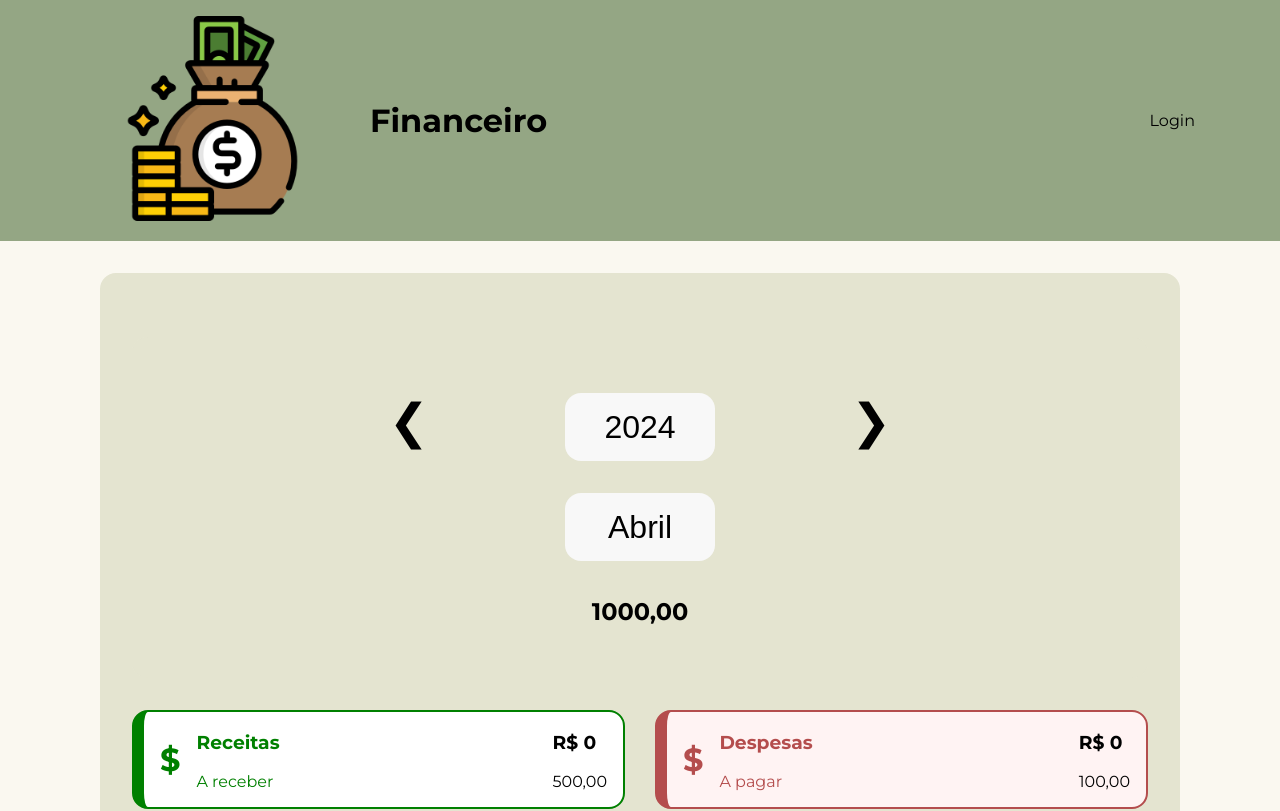
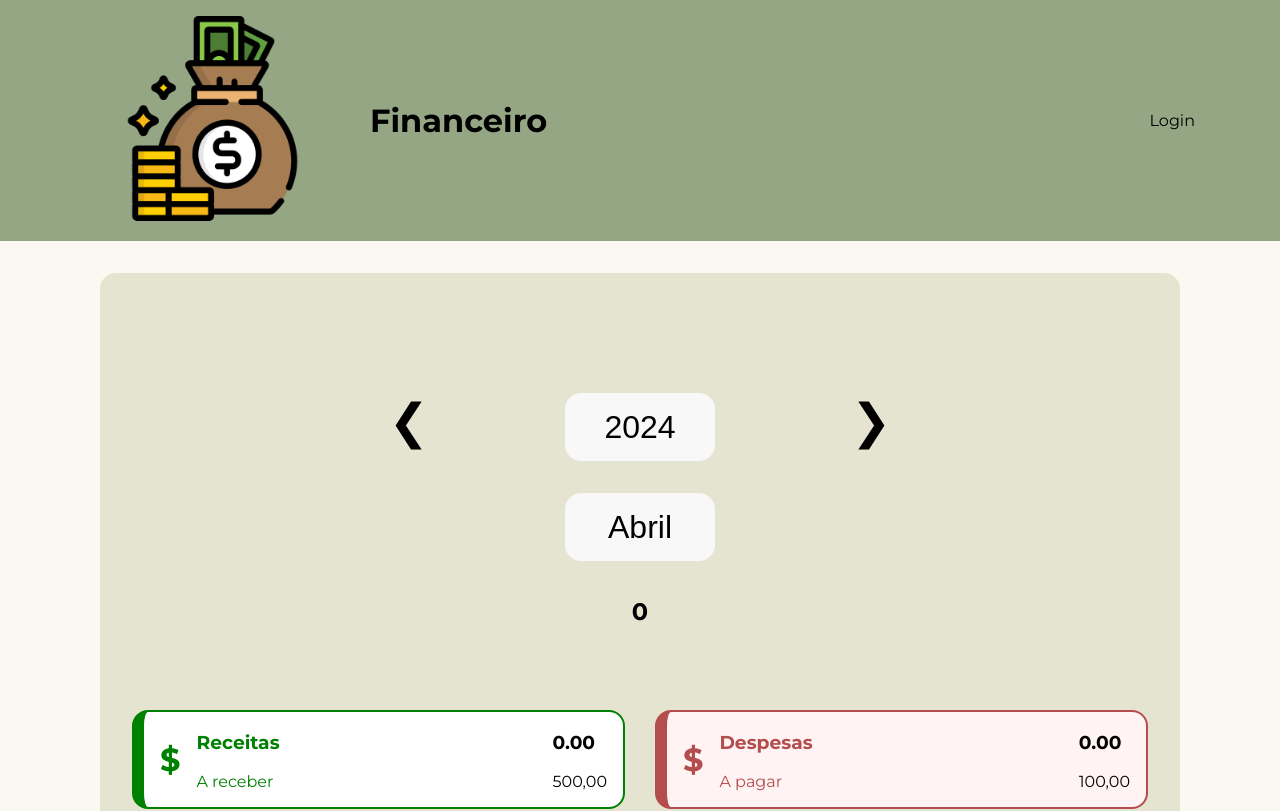
Before and after one commit to pedroquintao/financeiro, a React (Create React App) app: page /new-control in a window 1280 px wide. Shown: the top 811 px of the page. Built offline with nearby package versions, Linux system fonts and the light colour scheme.

Commit message:
Resolver os campos de calculos

```diff
--- a/src/App.jsx
+++ b/src/App.jsx
@@ -16,7 +16,7 @@ function App() {
           <ModalContextProvider>
             <TablesDataBaseContextProvider>
               <GlobalStyles />
-                <RouterProvider router={router} />
+              <RouterProvider router={router} />
             </TablesDataBaseContextProvider>
           </ModalContextProvider>
         </DateContextProvider>
--- a/src/components/Balance/Balance.jsx
+++ b/src/components/Balance/Balance.jsx
@@ -1,7 +1,17 @@
+import { useContext } from "react"
+import { TablesDataBaseContext } from "../../context/TablesDataBaseContext"
+
 export const Balance = () => {
+
+    const { filterTable, calculateTotals } = useContext(TablesDataBaseContext)
+
+    const currentRevenueTotal = filterTable('revenue')
+    const currentExpenseTotal = calculateTotals(filterTable('expense'))
+    const Total = (currentRevenueTotal - currentExpenseTotal)
+    // const
     return (
         <>
-            <h2>1000,00</h2>
+            <h2 onClick={() => console.log(calculateTotals(filterTable('revenue')))}>{Total}</h2>
         </>
     )
 }
--- a/src/components/Table/Table.jsx
+++ b/src/components/Table/Table.jsx
@@ -91,7 +91,7 @@ const Table = ({ resourcesType }) => {
                     <StyledTd resourcesType={resourcesType}
                               colorHandler={colorHandler}>
                             <h3>
-                                {calculateTotals(currentTable)}
+                                R$ {calculateTotals(currentTable)}
                             </h3>
                         </StyledTd>
                     </StyledTr>
--- a/src/context/ModalContext.jsx
+++ b/src/context/ModalContext.jsx
@@ -11,8 +11,6 @@ export const ModalContextProvider = ( { children } ) => {
         resourceType ? setModalResourceType(resourceType) : (() => {setModalResourceType('')})()
     }
 
-
-
     const context = { modalVisibility, setModalVisibility, toggleModalVisibility, modalResourceType }
 
     return (
--- a/src/context/TablesDataBaseContext.jsx
+++ b/src/context/TablesDataBaseContext.jsx
@@ -94,12 +94,10 @@ export const TablesDataBaseContextProvider = ({ children }) => {
     }
 
     const calculateTotals = (currentTable) => {
-        let sum = 0;
-        currentTable.map(row => sum += parseFloat(row.value))
-        const totalText = `R$ ${sum}`
-        return totalText
+        const filtredValues = currentTable.map(element => [...element.value])
+        const sumResult = filtredValues.reduce((acc, cur) => { return parseFloat(acc) + parseFloat(cur)}, 0)
+        return sumResult.toFixed(2)
     }
-
     const context = {
                 tablesDataBase,
                 tableVisibility,
```
